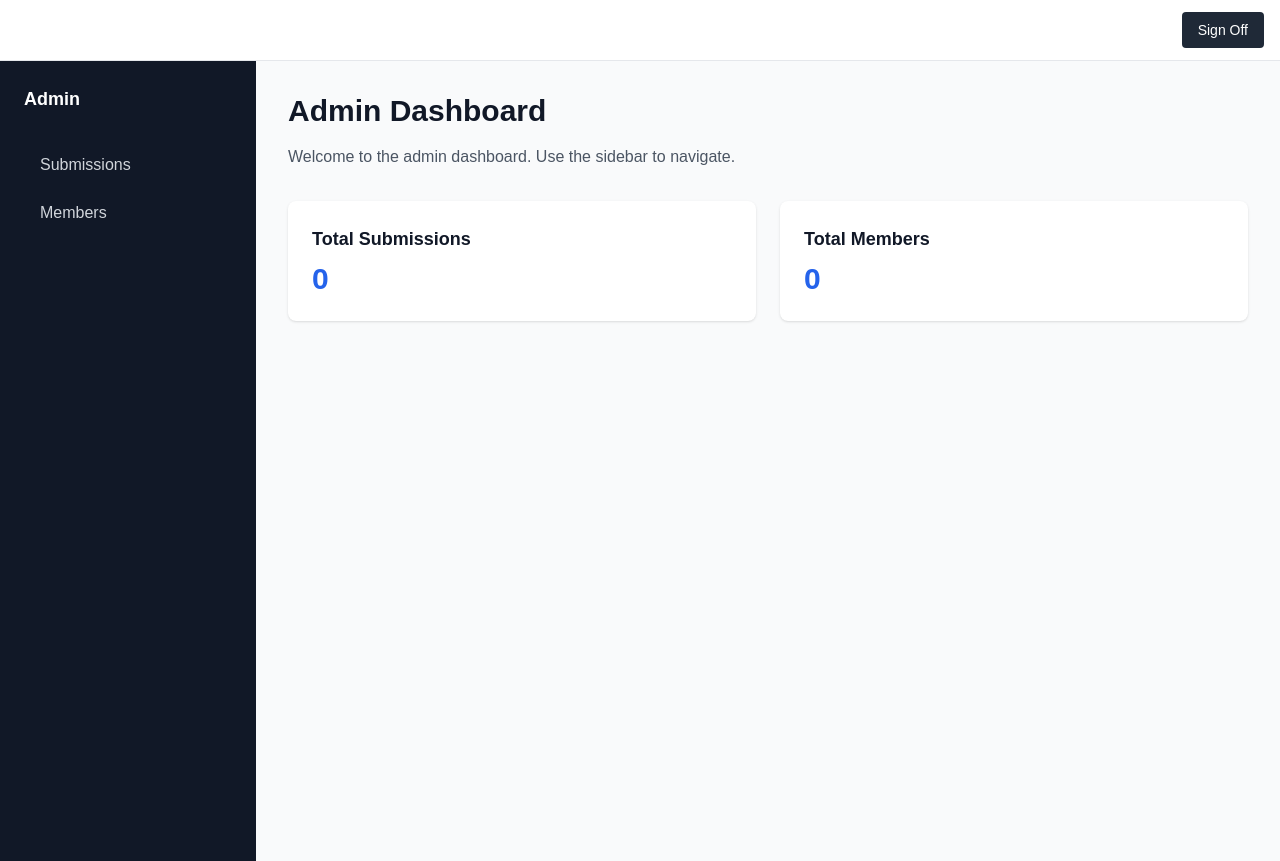
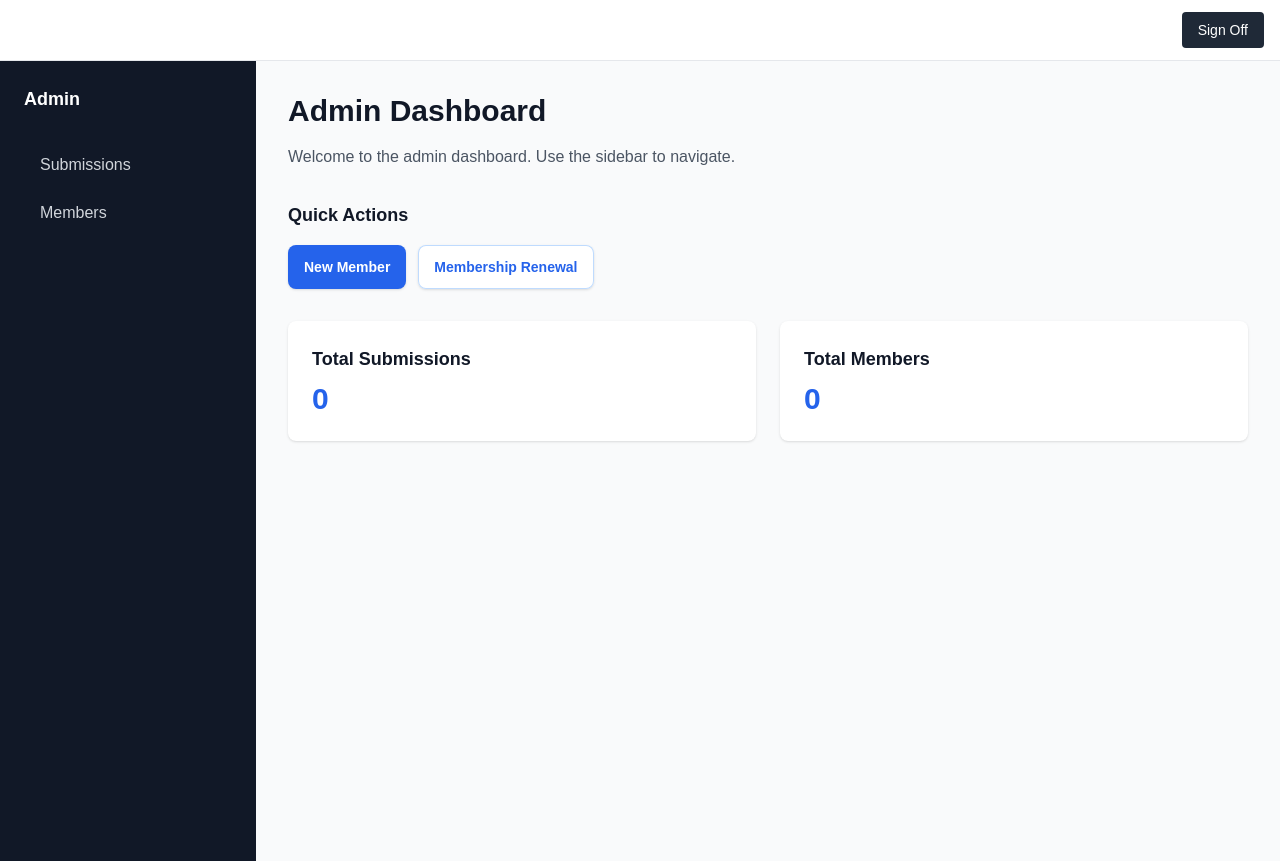
Before and after one commit to ChrisMcGonagle/golf-app, a Next.js app: page /dashboard in a window 1280 px wide. Built offline with nearby package versions, Linux system fonts and the light colour scheme.

Commit message:
PBI-010: Admin dashboard quick access buttons

```diff
--- a/app/(authenticated)/dashboard/(with-sidebar)/page.tsx
+++ b/app/(authenticated)/dashboard/(with-sidebar)/page.tsx
@@ -1,3 +1,5 @@
+import Link from 'next/link';
+
 export default function DashboardPage() {
   return (
     <div>
@@ -5,6 +7,28 @@ export default function DashboardPage() {
       <p className="text-gray-600 mb-8">
         Welcome to the admin dashboard. Use the sidebar to navigate.
       </p>
+      <section className="mb-8" aria-labelledby="dashboard-quick-actions-heading">
+        <h2
+          id="dashboard-quick-actions-heading"
+          className="text-lg font-semibold text-gray-900 mb-4"
+        >
+          Quick Actions
+        </h2>
+        <div className="flex flex-col gap-3 sm:flex-row">
+          <Link
+            href="/dashboard/new-member"
+            className="inline-flex items-center justify-center rounded-lg bg-blue-600 px-4 py-3 text-sm font-semibold text-white shadow transition hover:bg-blue-700"
+          >
+            New Member
+          </Link>
+          <Link
+            href="/dashboard/membership-renewal"
+            className="inline-flex items-center justify-center rounded-lg bg-white px-4 py-3 text-sm font-semibold text-blue-600 shadow ring-1 ring-inset ring-blue-200 transition hover:bg-blue-50"
+          >
+            Membership Renewal
+          </Link>
+        </div>
+      </section>
       <div className="grid grid-cols-1 md:grid-cols-2 gap-6">
         <div className="bg-white rounded-lg shadow p-6">
           <h2 className="text-lg font-semibold text-gray-900">Total Submissions</h2>
```
Also changed, not shown: 1 other file (tests, documents, lock files or other folders).
